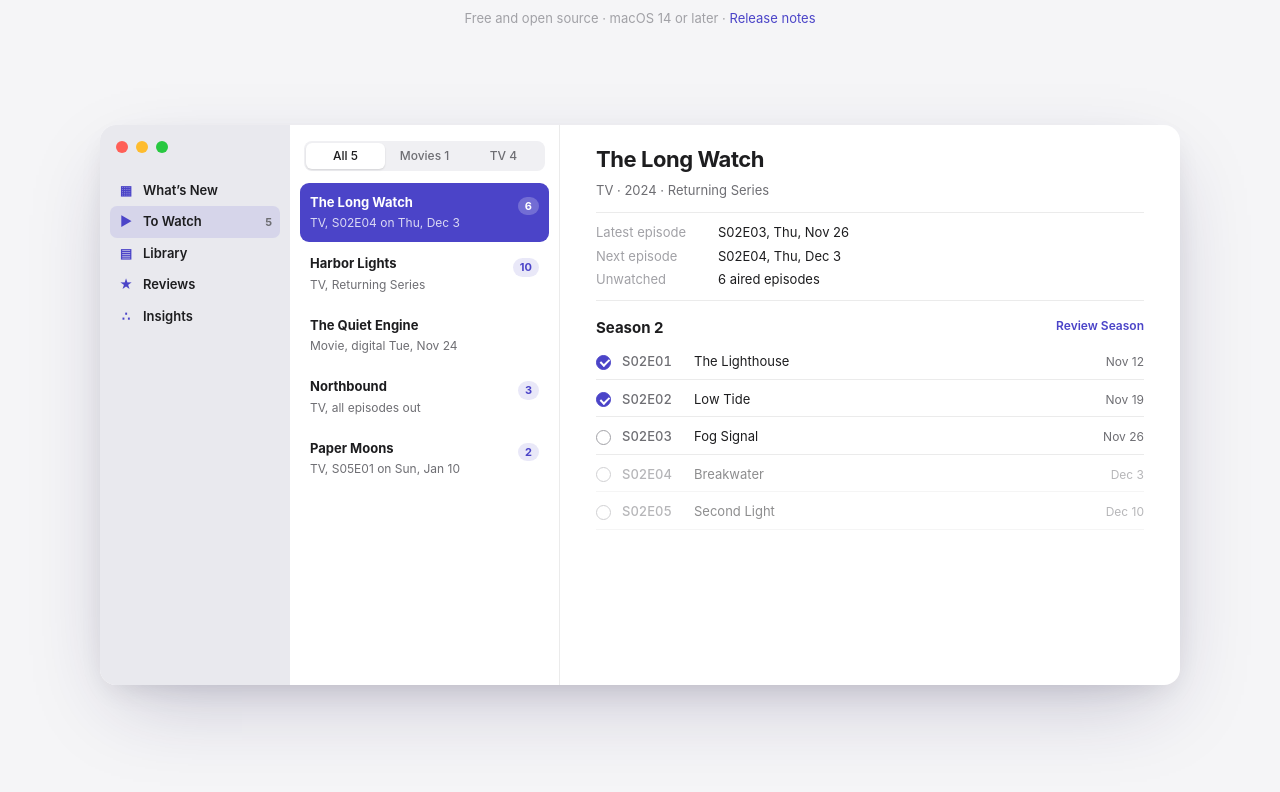
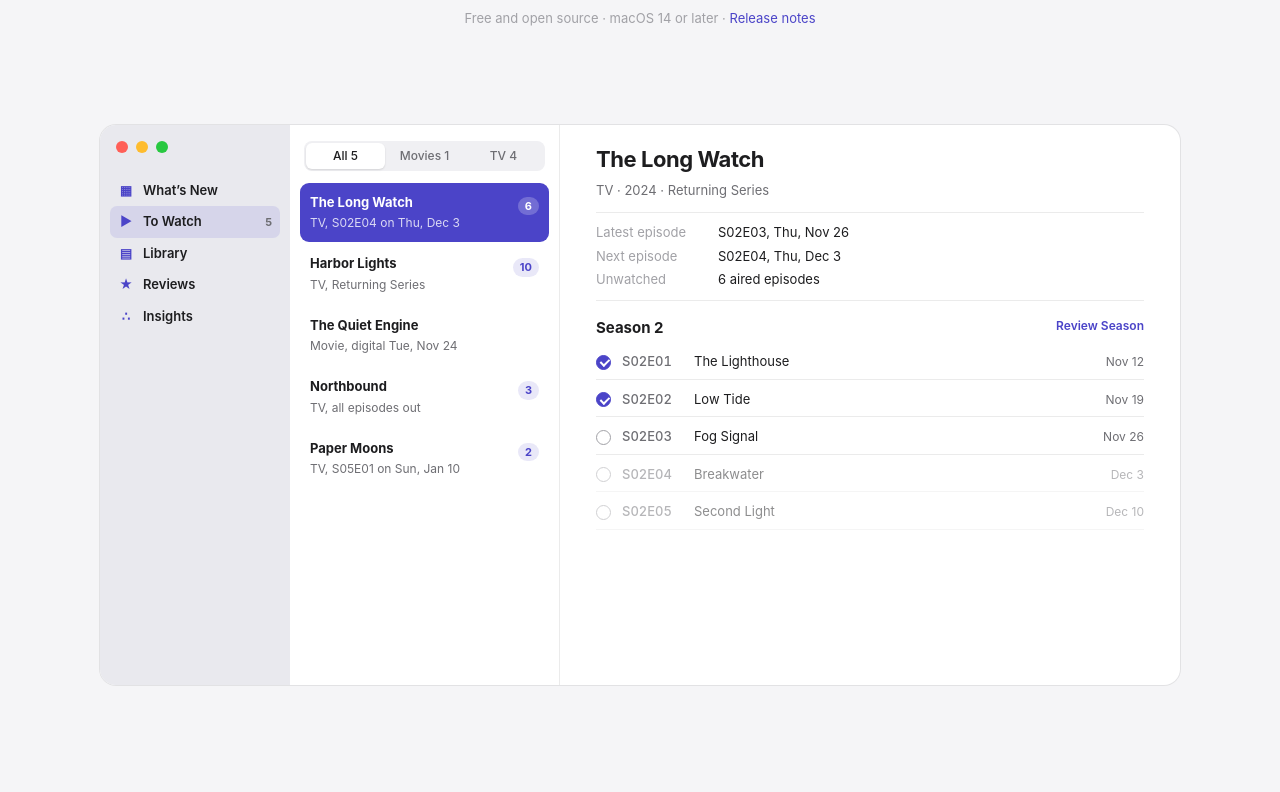
Before and after one commit to JonathanGarro/screenbook, a plain HTML site: page docs/index.html in a window 1280 px wide. Shown: the part 808-1600 px from the top of the page. Drawn offline with Linux system fonts and the light colour scheme.

Commit message:
Site: drop the soft shadows, version the stylesheet so updates show at once

```diff
--- a/docs/index.html
+++ b/docs/index.html
@@ -13,7 +13,7 @@
   <meta name="theme-color" content="#0b0b0d" media="(prefers-color-scheme: dark)">
   <link rel="icon" href="favicon.png">
   <link rel="apple-touch-icon" href="icon.png">
-  <link rel="stylesheet" href="style.css">
+  <link rel="stylesheet" href="style.css?v=2026112402">
 </head>
 <body>
 
--- a/docs/style.css
+++ b/docs/style.css
@@ -11,7 +11,8 @@
   --accent-soft: rgba(75, 68, 200, 0.12);
   --green: #28a745;
   --orange: #e8890c;
-  --shadow: 0 30px 80px -20px rgba(36, 26, 82, 0.25), 0 10px 30px -10px rgba(0, 0, 0, 0.12);
+  /* a hairline edge, no drop shadow */
+  --shadow: 0 0 0 1px rgba(0, 0, 0, 0.08);
   --sidebar: #e9e9ee;
   --teal: #1f9a92;
   --tv: #2a78d6;
@@ -32,7 +33,7 @@
     --accent-soft: rgba(138, 132, 255, 0.16);
     --green: #3ccf65;
     --orange: #ffa53a;
-    --shadow: 0 30px 80px -20px rgba(0, 0, 0, 0.7), 0 0 0 1px rgba(255, 255, 255, 0.06);
+    --shadow: 0 0 0 1px rgba(255, 255, 255, 0.08);
     --sidebar: #232327;
     --teal: #2fc2b6;
     --tv: #3987e5;
@@ -84,7 +85,7 @@ section { padding: 0 24px; }
 
 /* hero */
 .hero { text-align: center; padding-top: clamp(64px, 11vw, 120px); }
-.hero-icon { border-radius: 22.5%; box-shadow: 0 20px 50px -12px rgba(36, 26, 82, 0.5); }
+.hero-icon { border-radius: 22.5%; }
 .hero h1 { font-size: clamp(48px, 9vw, 92px); line-height: 1.02; font-weight: 800; margin-top: 36px; letter-spacing: -0.035em; }
 .cta { margin-top: 36px; display: flex; flex-direction: column; align-items: center; gap: 12px; }
 .pill {
@@ -307,8 +308,8 @@ footer .attrib { margin-top: 10px; font-size: 12px; }
   --bezel: 11px; --radius: 54px;
   justify-self: center; position: relative; width: 300px; padding: var(--bezel); border-radius: var(--radius);
   background: #0c0c0e;
-  /* titanium rim, then a soft shadow straight below */
-  box-shadow: 0 0 0 1.5px #6e6e73, 0 0 0 4px #2c2c2e, 0 0 0 5px #48484a, 0 40px 60px -30px rgba(0, 0, 0, 0.55);
+  /* titanium rim */
+  box-shadow: 0 0 0 1.5px #6e6e73, 0 0 0 4px #2c2c2e, 0 0 0 5px #48484a;
 }
 /* side buttons: action and volume on the left, side button on the right */
 .iphone::before, .iphone::after { content: ""; position: absolute; width: 3px; border-radius: 2px; background: #48484a; }
```
